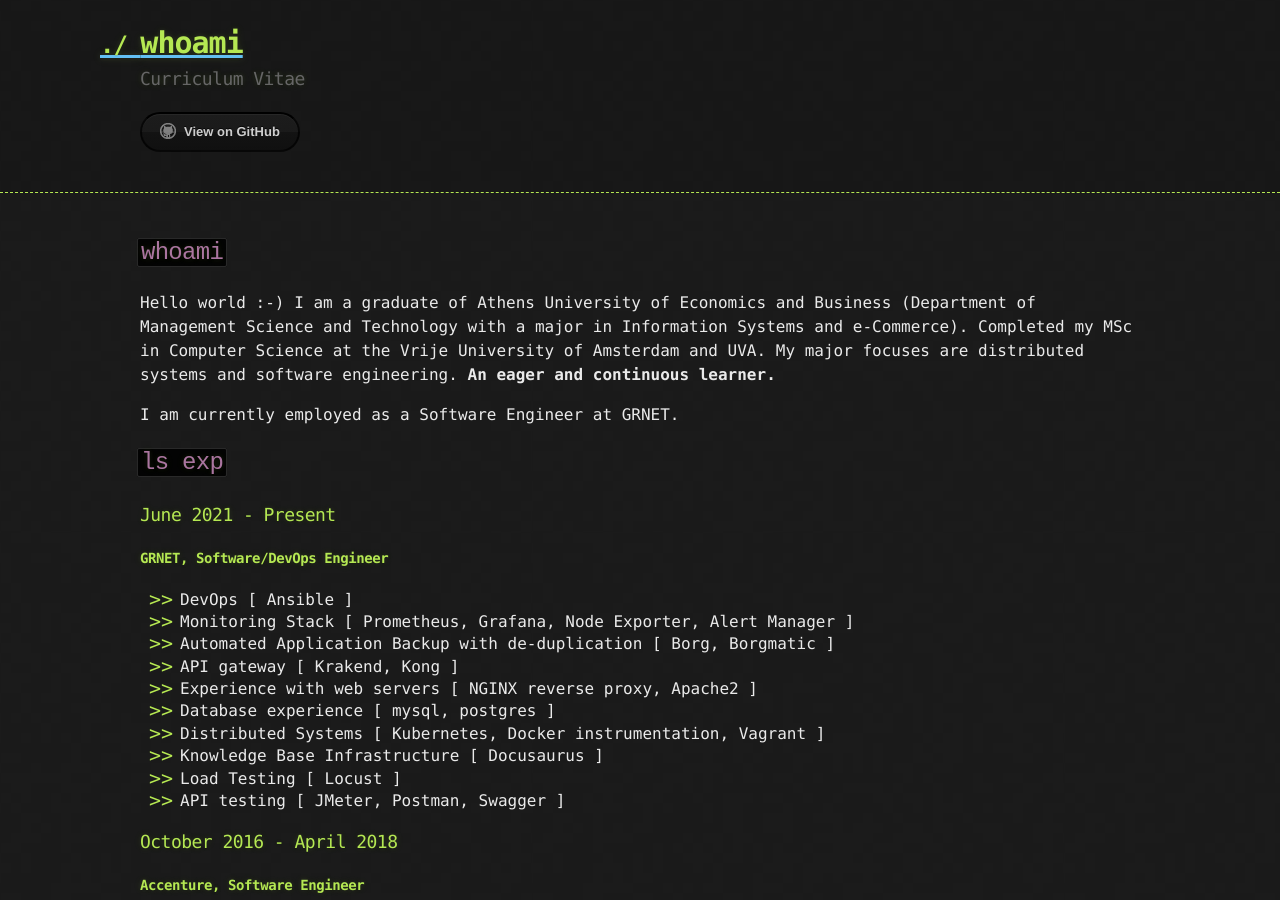
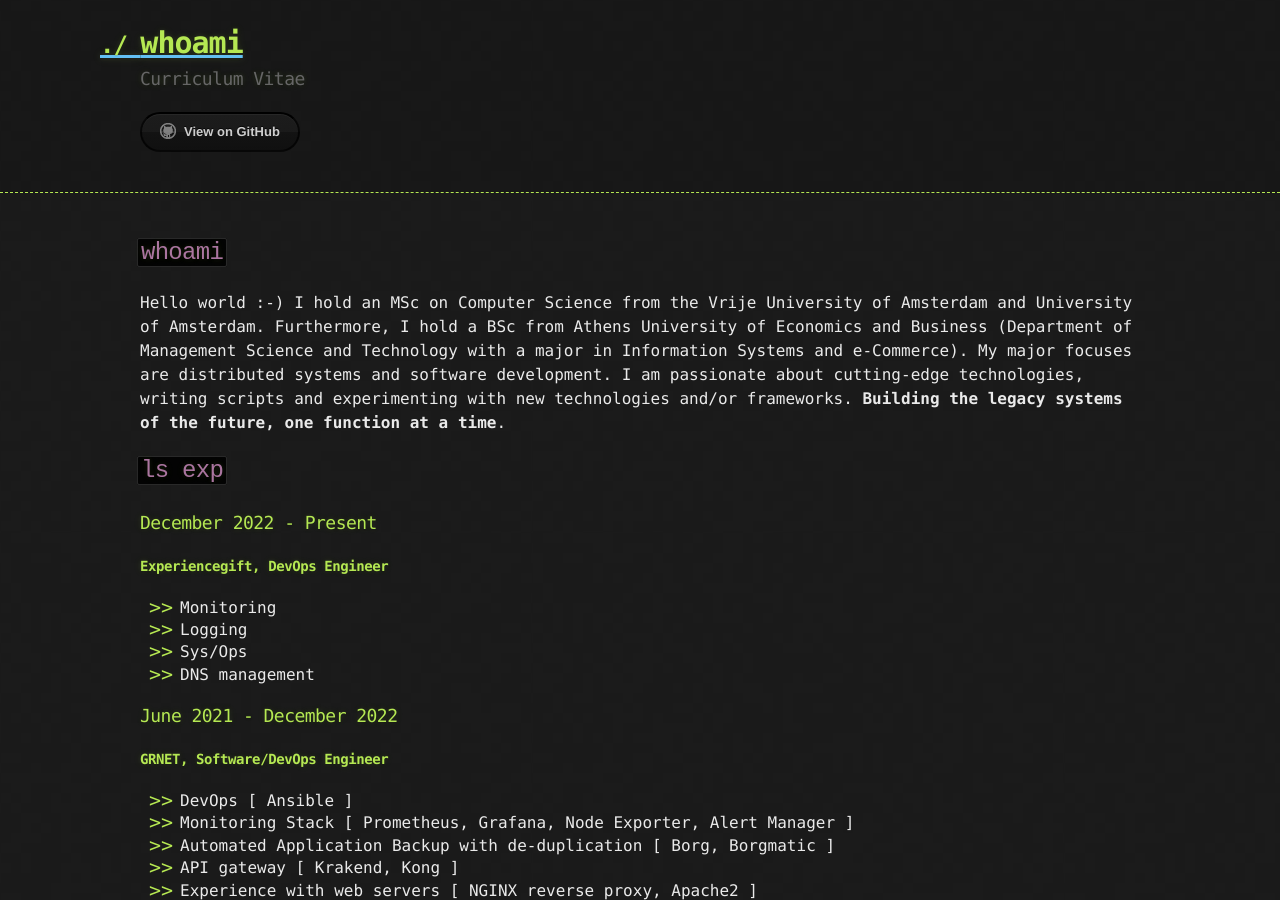
Before and after one commit to atrestis/atrestis.github.io, a Jekyll site: the page built from index.md, in a window 1280 px wide and 900 px high. Built offline with Jekyll 4.4.1, drawn with Linux system fonts in a browser that asks for light colours; our own code applies the rules of GitHub Pages for plain Markdown files.

Commit message:
Added Experiencegift entry

```diff
--- a/index.md
+++ b/index.md
@@ -1,13 +1,19 @@
 ## `whoami`
 
-Hello world :-) I am a graduate of Athens University of Economics and Business (Department of Management Science and Technology with a major in Information Systems and e-Commerce). Completed my MSc in Computer Science at the Vrije University of Amsterdam and UVA. My major focuses are distributed systems and software engineering.
-__An eager and continuous learner.__
-
-I am currently employed as a Software Engineer at GRNET.
+Hello world :-)  I hold an MSc on Computer Science from the Vrije University of Amsterdam and University
+of Amsterdam. Furthermore, I hold a BSc from Athens University of Economics and Business (Department of Management Science and Technology with a major in Information Systems and e-Commerce). My major focuses are distributed systems and software development. I am passionate about cutting-edge technologies, writing scripts and experimenting with new technologies and/or frameworks. __Building the legacy systems of the future, one function at a time__.
 
 ## `ls exp`
 
-### June 2021 - Present
+### December 2022 - Present
+#### __Experiencegift, DevOps Engineer__
+
+- Monitoring
+- Logging
+- Sys/Ops
+- DNS management
+
+### June 2021 - December 2022
 #### __GRNET, Software/DevOps Engineer__
 
 - DevOps [ Ansible ]
```
